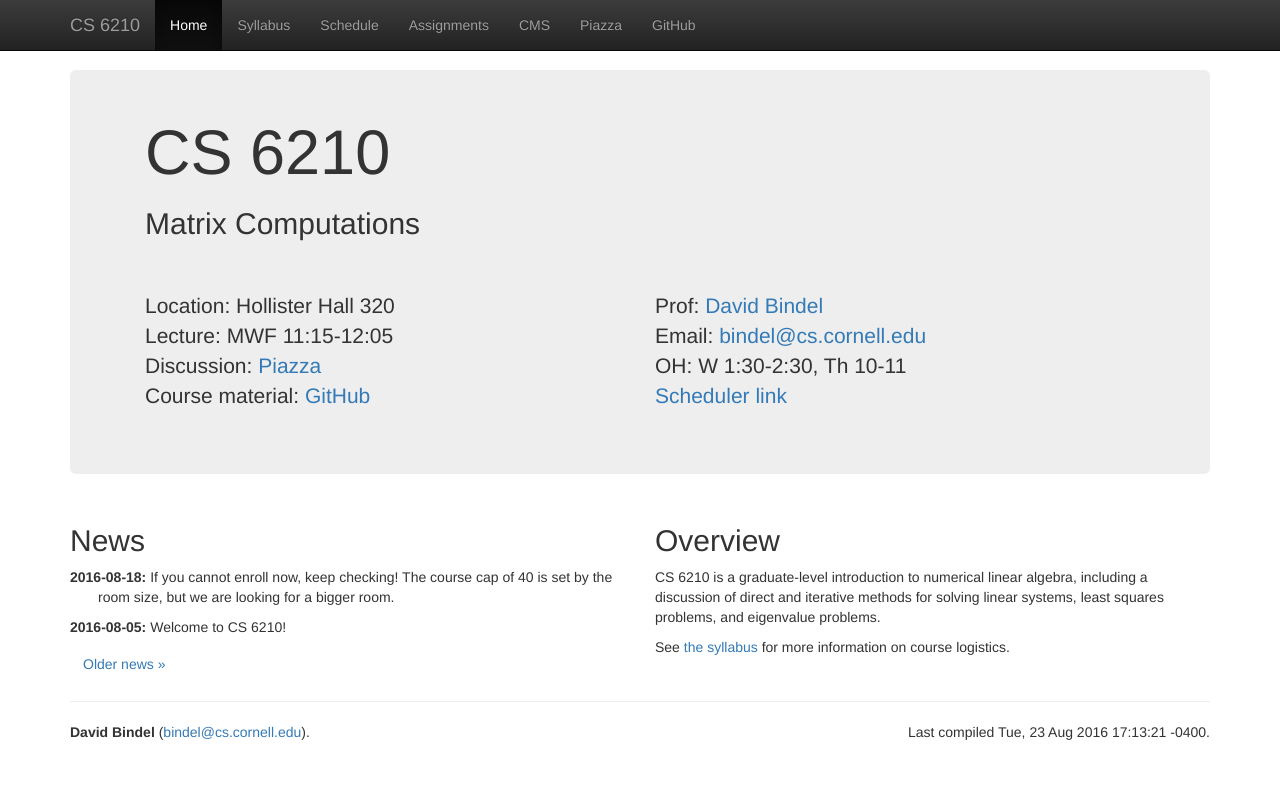
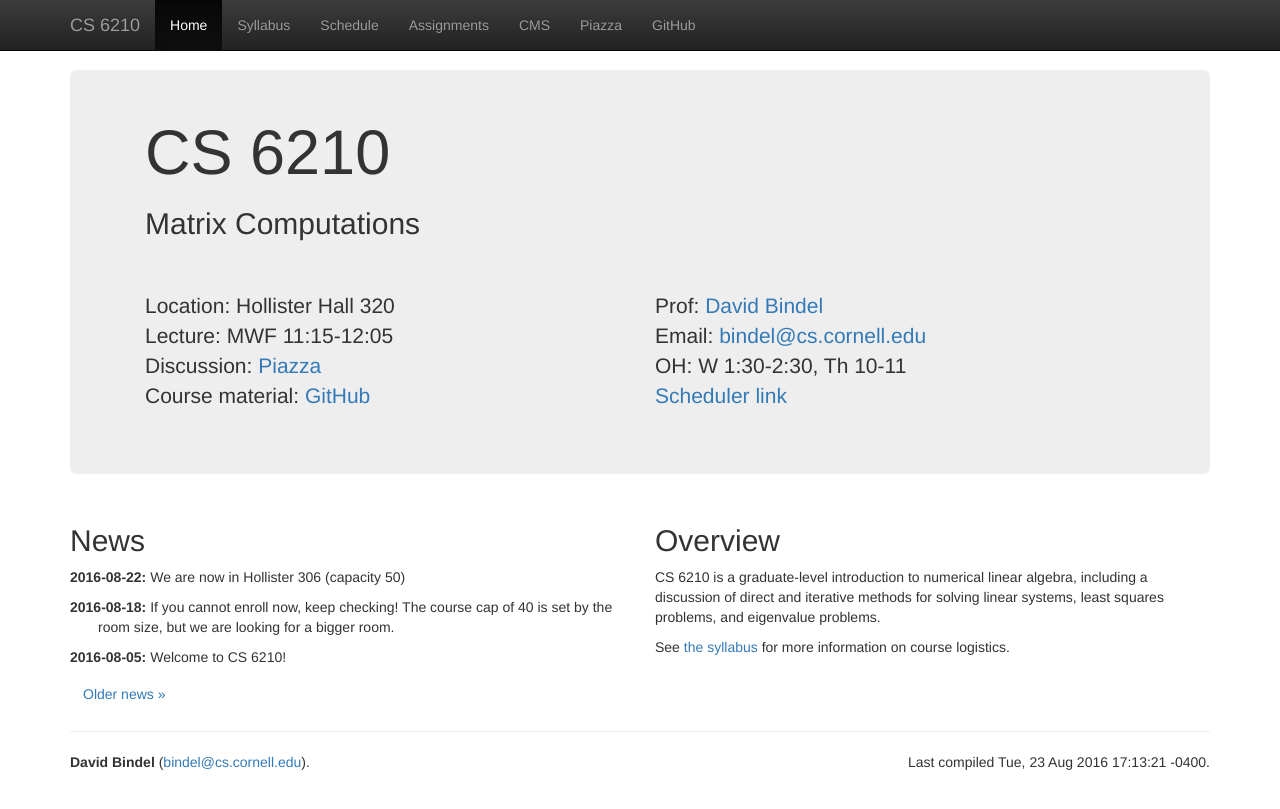
Before and after one commit to dbindel/cs6210-f16, a Jekyll site: the page built from web/index.html, in a window 1280 px wide. Shown: the top 809 px of the page. Built offline with Jekyll 4.4.1, drawn with Linux system fonts in a browser that asks for light colours; nearby versions of some CDN libraries.

Commit message:
Update room.

```diff
--- a/web/_data/news.yml
+++ b/web/_data/news.yml
@@ -4,3 +4,6 @@
   desc: |
     If you cannot enroll now, keep checking!  The course cap of 40
     is set by the room size, but we are looking for a bigger room.
+- date: 2016-08-22
+  desc: We are now in Hollister 306 (capacity 50)
+  tstamp: 2016-08-22 15:16:23.553149
--- a/web/syllabus.md
+++ b/web/syllabus.md
@@ -7,7 +7,7 @@
 
 CS 6210, Fall 2016
 Lecture time: MWF 11:15-12:05
-Lecture location: Hollister Hall 320
+Lecture location: Hollister Hall 306
 
 ### Staff and office hours
 
```
